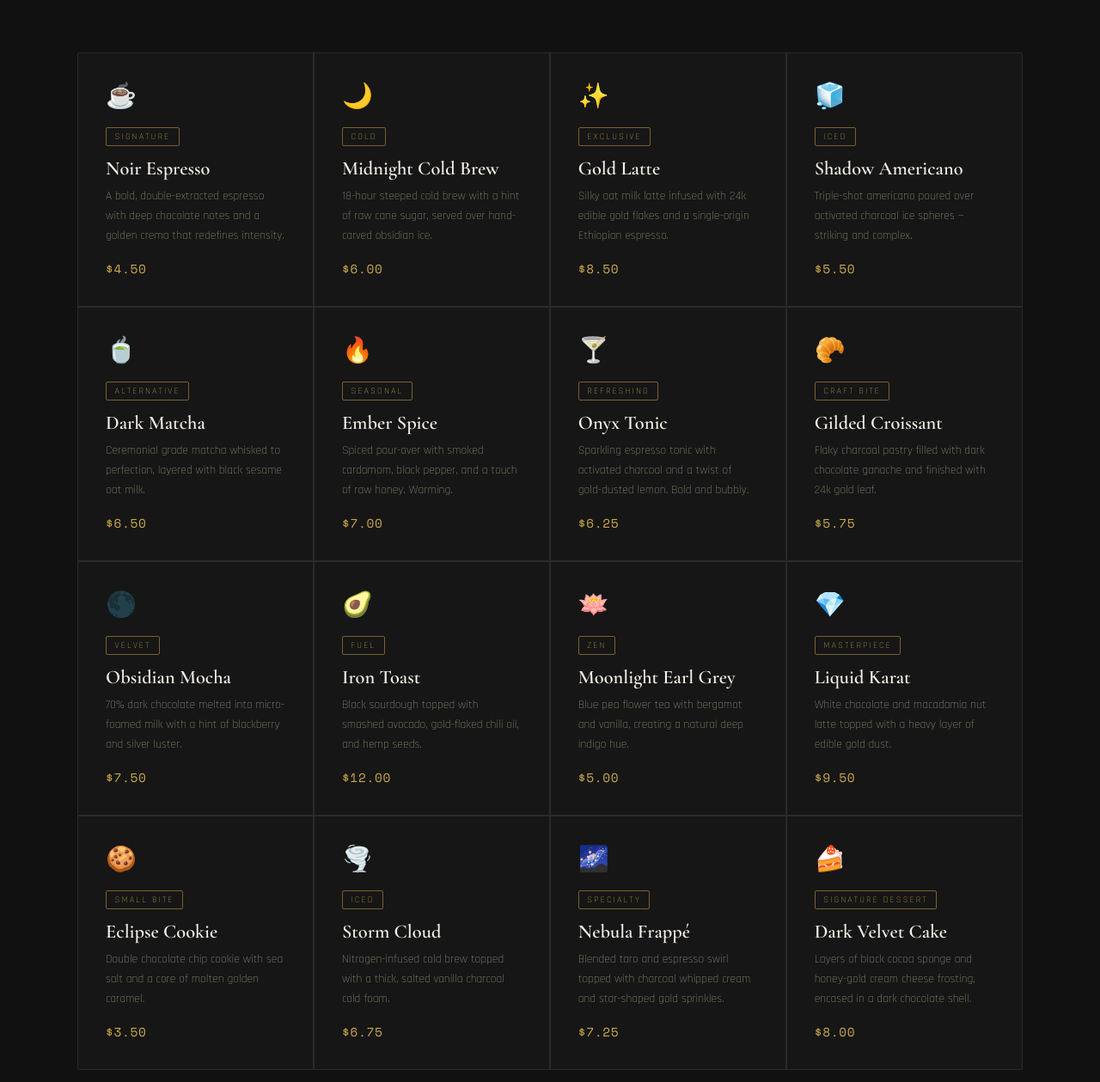
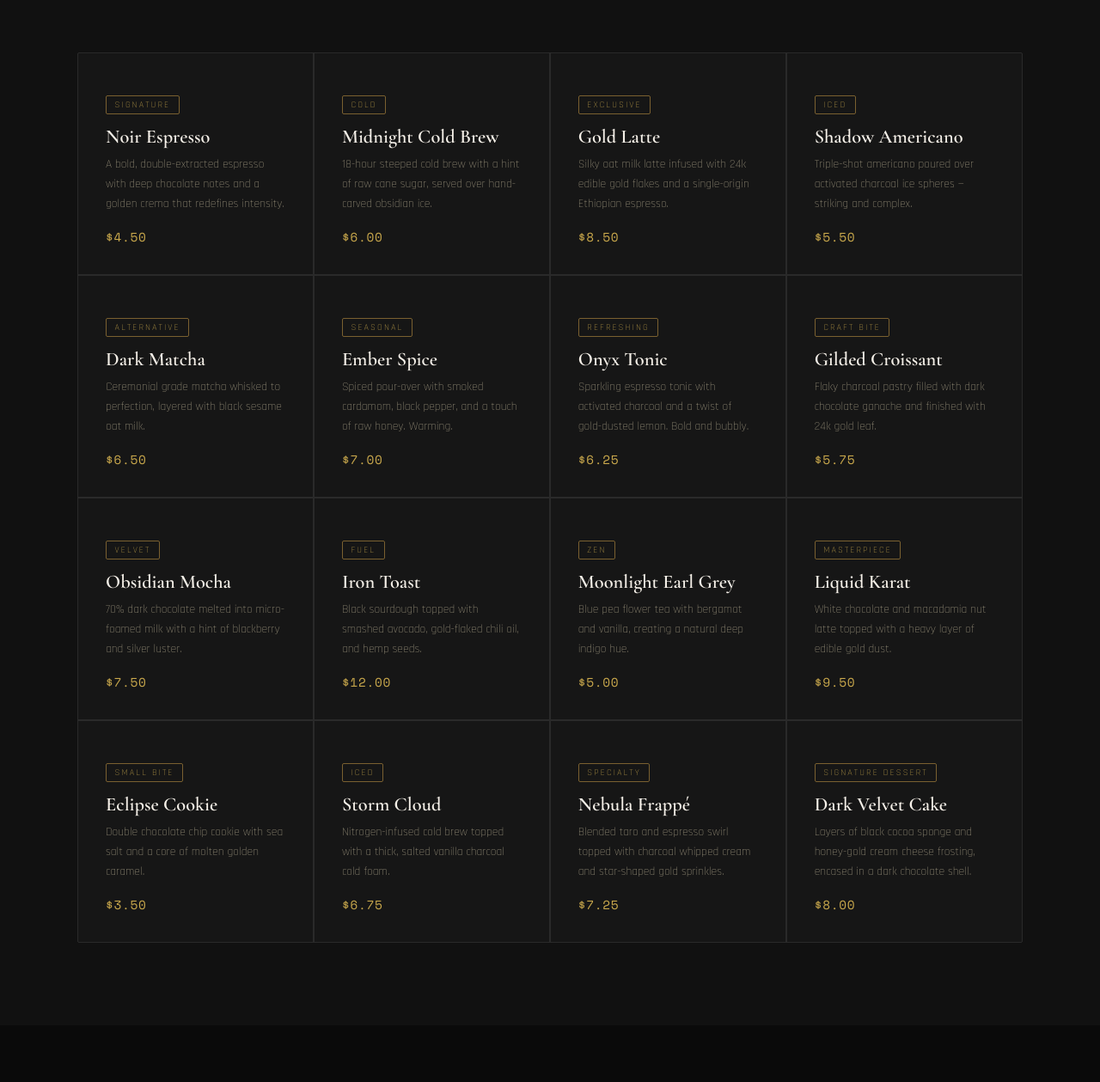
Before and after one commit to pillz4marix/Golden-Sip, a plain HTML site: page index.html in a window 1280 px wide. Shown: the part 2001-3260 px from the top of the page at 86% size. Drawn offline with nearby package versions, Linux system fonts and the light colour scheme.

Commit message:
Update index.html

```diff
--- a/index.html
+++ b/index.html
@@ -866,49 +866,49 @@
 
   <div class="menu-grid">
     <div class="menu-card">
-      <span class="menu-icon">☕</span>
+      <span class="menu-icon"></span>
       <span class="menu-tag">Signature</span>
       <h3>Noir Espresso</h3>
       <p>A bold, double-extracted espresso with deep chocolate notes and a golden crema that redefines intensity.</p>
       <span class="menu-price">$4.50</span>
     </div>
     <div class="menu-card">
-      <span class="menu-icon">🌙</span>
+      <span class="menu-icon"></span>
       <span class="menu-tag">Cold</span>
       <h3>Midnight Cold Brew</h3>
       <p>18-hour steeped cold brew with a hint of raw cane sugar, served over hand-carved obsidian ice.</p>
       <span class="menu-price">$6.00</span>
     </div>
     <div class="menu-card">
-      <span class="menu-icon">✨</span>
+      <span class="menu-icon"></span>
       <span class="menu-tag">Exclusive</span>
       <h3>Gold Latte</h3>
       <p>Silky oat milk latte infused with 24k edible gold flakes and a single-origin Ethiopian espresso.</p>
       <span class="menu-price">$8.50</span>
     </div>
     <div class="menu-card">
-      <span class="menu-icon">🧊</span>
+      <span class="menu-icon"></span>
       <span class="menu-tag">Iced</span>
       <h3>Shadow Americano</h3>
       <p>Triple-shot americano poured over activated charcoal ice spheres — striking and complex.</p>
       <span class="menu-price">$5.50</span>
     </div>
     <div class="menu-card">
-      <span class="menu-icon">🍵</span>
+      <span class="menu-icon"></span>
       <span class="menu-tag">Alternative</span>
       <h3>Dark Matcha</h3>
       <p>Ceremonial grade matcha whisked to perfection, layered with black sesame oat milk.</p>
       <span class="menu-price">$6.50</span>
     </div>
     <div class="menu-card">
-      <span class="menu-icon">🔥</span>
+      <span class="menu-icon"></span>
       <span class="menu-tag">Seasonal</span>
       <h3>Ember Spice</h3>
       <p>Spiced pour-over with smoked cardamom, black pepper, and a touch of raw honey. Warming.</p>
       <span class="menu-price">$7.00</span>
     </div>
     <div class="menu-card">
-      <span class="menu-icon">🍸</span>
+      <span class="menu-icon"></span>
       <span class="menu-tag">Refreshing</span>
       <h3>Onyx Tonic</h3>
       <p>Sparkling espresso tonic with activated charcoal and a twist of gold-dusted lemon. Bold and bubbly.</p>
@@ -916,7 +916,7 @@
     </div>
 
     <div class="menu-card">
-      <span class="menu-icon">🥐</span>
+      <span class="menu-icon"></span>
       <span class="menu-tag">Craft Bite</span>
       <h3>Gilded Croissant</h3>
       <p>Flaky charcoal pastry filled with dark chocolate ganache and finished with 24k gold leaf.</p>
@@ -924,7 +924,7 @@
     </div>
 
     <div class="menu-card">
-      <span class="menu-icon">🌑</span>
+      <span class="menu-icon"></span>
       <span class="menu-tag">Velvet</span>
       <h3>Obsidian Mocha</h3>
       <p>70% dark chocolate melted into micro-foamed milk with a hint of blackberry and silver luster.</p>
@@ -932,7 +932,7 @@
     </div>
 
     <div class="menu-card">
-      <span class="menu-icon">🥑</span>
+      <span class="menu-icon"></span>
       <span class="menu-tag">Fuel</span>
       <h3>Iron Toast</h3>
       <p>Black sourdough topped with smashed avocado, gold-flaked chili oil, and hemp seeds.</p>
@@ -940,7 +940,7 @@
     </div>
 
     <div class="menu-card">
-      <span class="menu-icon">🪷</span>
+      <span class="menu-icon"></span>
       <span class="menu-tag">Zen</span>
       <h3>Moonlight Earl Grey</h3>
       <p>Blue pea flower tea with bergamot and vanilla, creating a natural deep indigo hue.</p>
@@ -948,7 +948,7 @@
     </div>
 
     <div class="menu-card">
-      <span class="menu-icon">💎</span>
+      <span class="menu-icon"></span>
       <span class="menu-tag">Masterpiece</span>
       <h3>Liquid Karat</h3>
       <p>White chocolate and macadamia nut latte topped with a heavy layer of edible gold dust.</p>
@@ -956,7 +956,7 @@
     </div>
 
     <div class="menu-card">
-      <span class="menu-icon">🍪</span>
+      <span class="menu-icon"></span>
       <span class="menu-tag">Small Bite</span>
       <h3>Eclipse Cookie</h3>
       <p>Double chocolate chip cookie with sea salt and a core of molten golden caramel.</p>
@@ -964,14 +964,14 @@
     </div>
 
     <div class="menu-card">
-      <span class="menu-icon">🌪️</span>
+      <span class="menu-icon"></span>
       <span class="menu-tag">Iced</span>
       <h3>Storm Cloud</h3>
       <p>Nitrogen-infused cold brew topped with a thick, salted vanilla charcoal cold foam.</p>
       <span class="menu-price">$6.75</span>
     </div>
     <div class="menu-card">
-      <span class="menu-icon">🌌</span>
+      <span class="menu-icon"></span>
       <span class="menu-tag">Specialty</span>
       <h3>Nebula Frappé</h3>
       <p>Blended taro and espresso swirl topped with charcoal whipped cream and star-shaped gold sprinkles.</p>
@@ -979,7 +979,7 @@
     </div>
 
     <div class="menu-card">
-      <span class="menu-icon">🍰</span>
+      <span class="menu-icon"></span>
       <span class="menu-tag">Signature Dessert</span>
       <h3>Dark Velvet Cake</h3>
       <p>Layers of black cocoa sponge and honey-gold cream cheese frosting, encased in a dark chocolate shell.</p>
@@ -1192,22 +1192,22 @@
   </div>
   <div style="display:grid; grid-template-columns:repeat(auto-fit,minmax(240px,1fr)); gap:1.5rem; max-width:1100px; margin:0 auto;">
     <div style="background:var(--card); border:1px solid var(--border); border-left:3px solid var(--gold); border-radius:2px; padding:2rem;">
-      <div style="font-size:1.8rem; margin-bottom:1rem;">🏆</div>
+      <div style="font-size:1.8rem; margin-bottom:1rem;"></div>
       <h3 style="font-family:'Cormorant Garamond',serif; font-size:1.4rem; color:var(--white); margin-bottom:0.5rem;">Market Entry</h3>
       <p style="font-size:0.85rem; color:var(--white-dim); line-height:1.7;">To become the #1 boutique coffee brand for students and young professionals within Year 1.</p>
     </div>
     <div style="background:var(--card); border:1px solid var(--border); border-left:3px solid var(--gold); border-radius:2px; padding:2rem;">
-      <div style="font-size:1.8rem; margin-bottom:1rem;">🌿</div>
+      <div style="font-size:1.8rem; margin-bottom:1rem;"></div>
       <h3 style="font-family:'Cormorant Garamond',serif; font-size:1.4rem; color:var(--white); margin-bottom:0.5rem;">Sustainability</h3>
       <p style="font-size:0.85rem; color:var(--white-dim); line-height:1.7;">Achieving a 100% waste-free model through eco-friendly materials and our steel Vault program.</p>
     </div>
     <div style="background:var(--card); border:1px solid var(--border); border-left:3px solid var(--gold); border-radius:2px; padding:2rem;">
-      <div style="font-size:1.8rem; margin-bottom:1rem;">⭐</div>
+      <div style="font-size:1.8rem; margin-bottom:1rem;"></div>
       <h3 style="font-family:'Cormorant Garamond',serif; font-size:1.4rem; color:var(--white); margin-bottom:0.5rem;">Engagement</h3>
       <p style="font-size:0.85rem; color:var(--white-dim); line-height:1.7;">Reaching 5,000 active "Golden Pass" loyalty members through our gamified rewards system.</p>
     </div>
     <div style="background:var(--card); border:1px solid var(--border); border-left:3px solid var(--gold); border-radius:2px; padding:2rem;">
-      <div style="font-size:1.8rem; margin-bottom:1rem;">💻</div>
+      <div style="font-size:1.8rem; margin-bottom:1rem;"></div>
       <h3 style="font-family:'Cormorant Garamond',serif; font-size:1.4rem; color:var(--white); margin-bottom:0.5rem;">Tech Success</h3>
       <p style="font-size:0.85rem; color:var(--white-dim); line-height:1.7;">Maintaining a 90% utilization rate for on-site laptop rentals and AI-assisted ordering tools.</p>
     </div>
@@ -1224,17 +1224,17 @@
   </div>
   <div style="display:grid; grid-template-columns:repeat(auto-fit,minmax(280px,1fr)); gap:1.5rem; max-width:1000px; margin:0 auto;">
     <div style="background:var(--card); border:1px solid var(--border); border-radius:2px; padding:2.5rem 2rem; text-align:center;">
-      <div style="font-size:2.5rem; margin-bottom:1rem;">🎓</div>
+      <div style="font-size:2.5rem; margin-bottom:1rem;"></div>
       <h3 style="font-family:'Cormorant Garamond',serif; font-size:1.5rem; color:var(--white); margin-bottom:0.75rem;">Students & Young Professionals</h3>
       <p style="font-size:0.85rem; color:var(--white-dim); line-height:1.7;">People looking for a quiet, productive study or work environment with great coffee to fuel their ambitions.</p>
     </div>
     <div style="background:var(--card); border:1px solid var(--border); border-radius:2px; padding:2.5rem 2rem; text-align:center;">
-      <div style="font-size:2.5rem; margin-bottom:1rem;">🏙️</div>
+      <div style="font-size:2.5rem; margin-bottom:1rem;"></div>
       <h3 style="font-family:'Cormorant Garamond',serif; font-size:1.5rem; color:var(--white); margin-bottom:0.75rem;">Locals</h3>
       <p style="font-size:0.85rem; color:var(--white-dim); line-height:1.7;">Residents seeking a convenient, cozy, and sophisticated place to relax, connect, and feel at home.</p>
     </div>
     <div style="background:var(--card); border:1px solid var(--border); border-radius:2px; padding:2.5rem 2rem; text-align:center;">
-      <div style="font-size:2.5rem; margin-bottom:1rem;">☕</div>
+      <div style="font-size:2.5rem; margin-bottom:1rem;"></div>
       <h3 style="font-family:'Cormorant Garamond',serif; font-size:1.5rem; color:var(--white); margin-bottom:0.75rem;">Coffee Lovers</h3>
       <p style="font-size:0.85rem; color:var(--white-dim); line-height:1.7;">Individuals who value high-quality, innovative beverages and appreciate the craft behind every cup.</p>
     </div>
```
